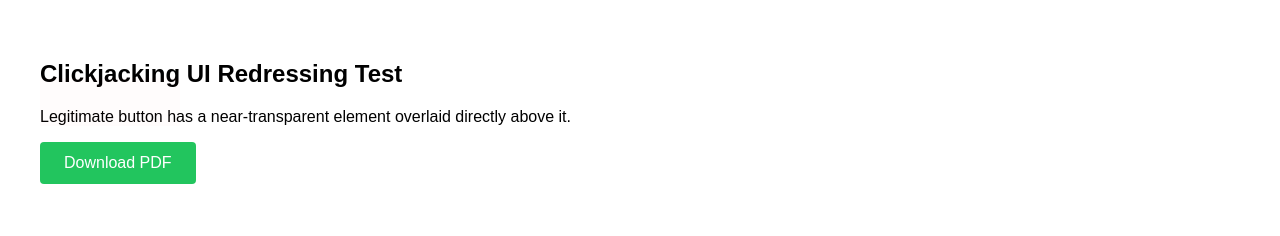
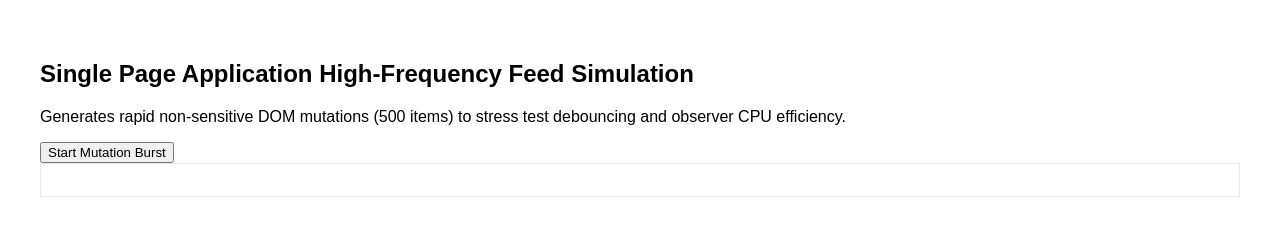
Before and after one commit to varshabannatti16/click, a plain HTML site: page index.html in a window 1280 px wide. Drawn offline with Linux system fonts and the light colour scheme.

Commit message:
Update index.html

```diff
--- a/index.html
+++ b/index.html
@@ -2,34 +2,37 @@
 <html lang="en">
 <head>
   <meta charset="UTF-8">
-  <title>Mock 5: Deceptive Transparent Clickjacking Overlay</title>
+  <title>Mock 10: High-Frequency Benign SPA Mutations</title>
   <style>
-    body { font-family: sans-serif; padding: 2rem; position: relative; }
-    .underlying-btn { padding: 12px 24px; font-size: 16px; background: #22c55e; color: white; border: none; border-radius: 4px; }
-    /* Malicious transparent overlay hovering over legitimate button */
-    .clickjack-overlay {
-      position: absolute;
-      top: 70px;
-      left: 32px;
-      width: 140px;
-      height: 48px;
-      opacity: 0.01;
-      background: red;
-      z-index: 9999;
-      cursor: pointer;
-    }
+    body { font-family: sans-serif; padding: 2rem; }
+    #item-list { max-height: 300px; overflow-y: auto; border: 1px solid #e2e8f0; padding: 1rem; }
+    .item { padding: 4px 8px; margin: 2px 0; background: #f8fafc; border-radius: 4px; font-size: 13px; }
   </style>
 </head>
 <body>
-  <h2>Clickjacking UI Redressing Test</h2>
-  <p>Legitimate button has a near-transparent element overlaid directly above it.</p>
+  <h2>Single Page Application High-Frequency Feed Simulation</h2>
+  <p>Generates rapid non-sensitive DOM mutations (500 items) to stress test debouncing and observer CPU efficiency.</p>
 
-  <button class="underlying-btn" id="real-btn">Download PDF</button>
-  <div class="clickjack-overlay" id="hijack-layer" title="Adversary Trap"></div>
+  <button id="start-bench-btn">Start Mutation Burst</button>
+  <span id="bench-status" style="margin-left: 1rem; font-weight: bold;"></span>
+  <div id="item-list"></div>
 
   <script>
-    document.getElementById('hijack-layer').addEventListener('click', () => {
-      console.warn('[Attack] User click hijacked by transparent overlay!');
+    document.getElementById('start-bench-btn').addEventListener('click', () => {
+      const list = document.getElementById('item-list');
+      const status = document.getElementById('bench-status');
+      status.textContent = 'Generating 500 DOM updates...';
+      const t0 = performance.now();
+
+      for (let i = 1; i <= 500; i++) {
+        const div = document.createElement('div');
+        div.className = 'item';
+        div.textContent = `Notification #${i}: Status update at ${Date.now()}`;
+        list.appendChild(div);
+      }
+
+      const elapsed = (performance.now() - t0).toFixed(2);
+      status.textContent = `Finished 500 mutations in ${elapsed} ms without main thread lockup.`;
     });
   </script>
 </body>
```
